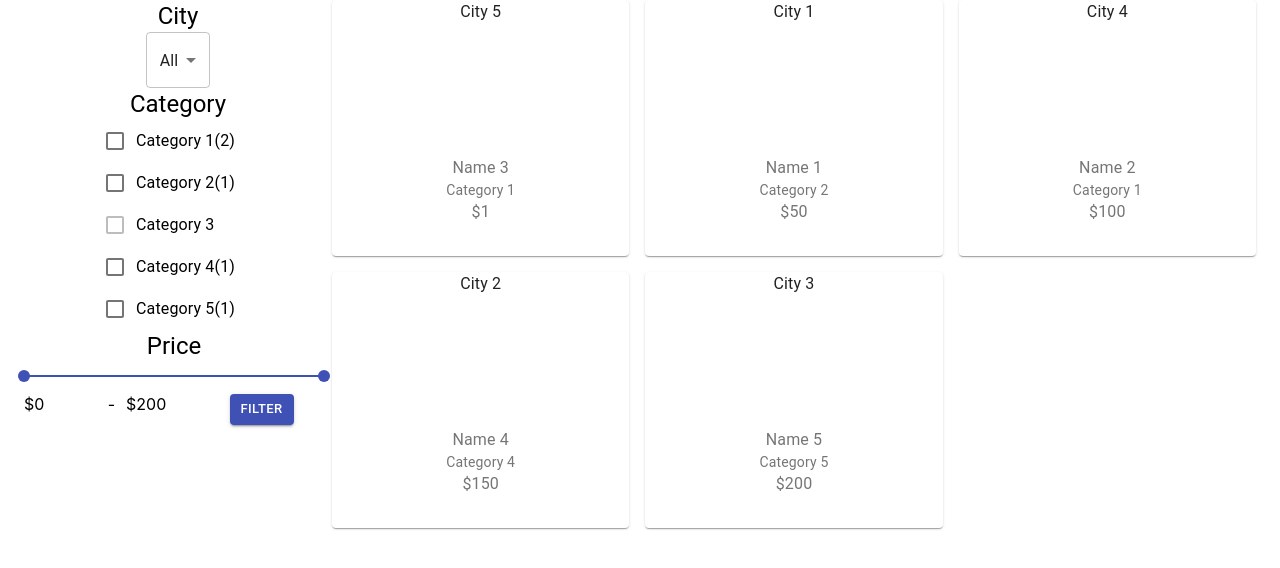
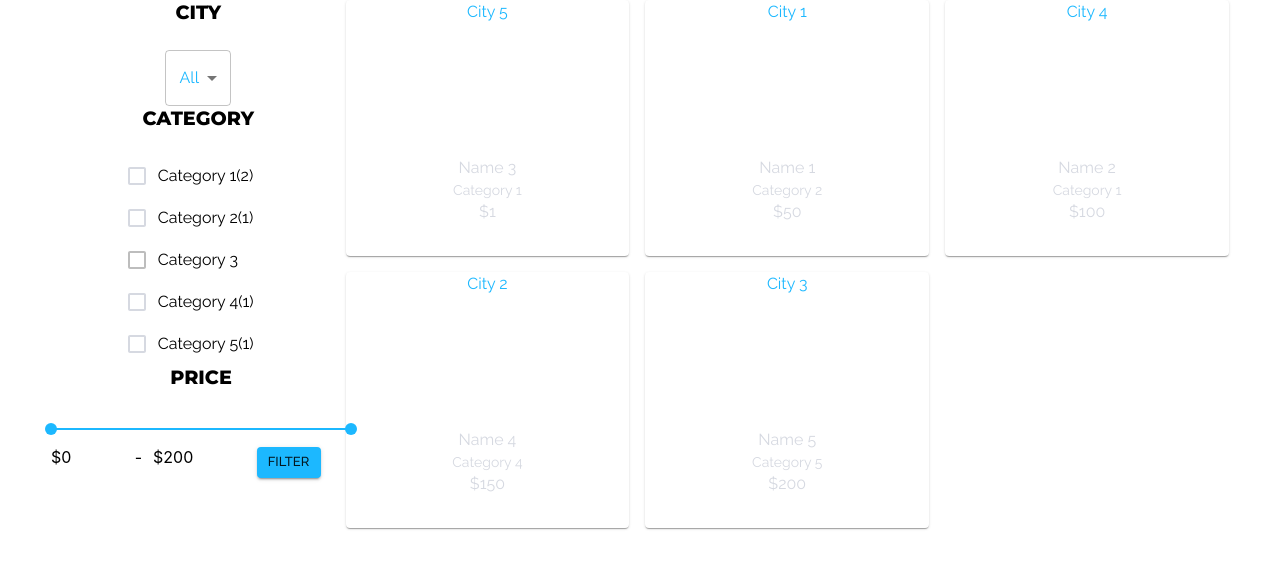
Before and after one commit to kostyaraf/attract_group_test, a React (Create React App) app: page / in a window 1280 px wide. Shown: the top 568 px of the page. Built offline with nearby package versions, Linux system fonts and the light colour scheme.

Commit message:
[styles] theme customized

```diff
--- a/src/pages/FilterPage/FilterPage.jsx
+++ b/src/pages/FilterPage/FilterPage.jsx
@@ -5,6 +5,8 @@ import data from '../../data/data'
 import cities from '../../data/cities'
 import categories from '../../data/categories'
 import FilterPageContent from './FilterPageContent'
+import { MuiThemeProvider } from '@material-ui/core/styles'
+import theme from '../../services/theme'
 
 const sortPrices = data.sort((a, b) => a.price - b.price)
 const minPrice = sortPrices[0].price
@@ -50,7 +52,6 @@ class FilterPage extends React.Component {
 
       const catFiltration =
         !filter.categories.length || filter.categories.includes(obj.category)
-      console.log('catFiltration ', catFiltration)
 
       if (mainFiltration) categories[catIndex].count += 1
       return mainFiltration && catFiltration
@@ -69,7 +70,7 @@ class FilterPage extends React.Component {
 
   render() {
     return (
-      <div>
+      <MuiThemeProvider theme={theme}>
         <Container>
           <Grid container>
             <Grid item xs={3}>
@@ -86,7 +87,7 @@ class FilterPage extends React.Component {
             </Grid>
           </Grid>
         </Container>
-      </div>
+      </MuiThemeProvider>
     )
   }
 }
--- /dev/null
+++ b/src/services/theme.js
@@ -0,0 +1,75 @@
+import { createMuiTheme } from '@material-ui/core/styles'
+
+const colors = {
+  gray: '#d6d9e1',
+  light: '#ffffff',
+  black: '#33363e',
+  accent: '#1cb8ff',
+}
+
+const theme = createMuiTheme({
+  palette: {
+    default: {
+      main: colors.black,
+    },
+    primary: {
+      main: colors.accent,
+    },
+    secondary: {
+      main: colors.gray,
+    },
+    text: {
+      default: colors.black,
+      primary: colors.accent,
+      secondary: colors.gray,
+      light: colors.light,
+    },
+  },
+  typography: {
+    fontFamily: 'Raleway',
+    fontSize: 14,
+    h5: {
+      fontFamily: 'Montserrat',
+      fontWeight: 800,
+      fontSize: '1.2rem',
+      textTransform: 'uppercase',
+      marginBottom: 24,
+    }
+  },
+  select: {
+    color: 'red',
+    fontWeight: 800,
+  },
+  breakpoints: {
+    values: {
+      xs: 0,
+      sm: 600,
+      md: 960,
+      lg: 1226,
+      xl: 1920,
+    },
+  },
+  overrides: {
+    select: {
+      color: 'red',
+      fontWeight: 800,
+    },
+  //   body1: {
+  //     color: 'red !important',
+  //   },
+  //   body2: {
+  //     color: 'red !important',
+  //   },
+  //   h5: {
+  //     color: 'red !important',
+  //   },
+  //   Typography: {
+  //     color: 'red !important',
+  //   },
+  //   typography: {
+  //     color: 'red !important',
+  //   },
+  }
+})
+
+export default theme
```
